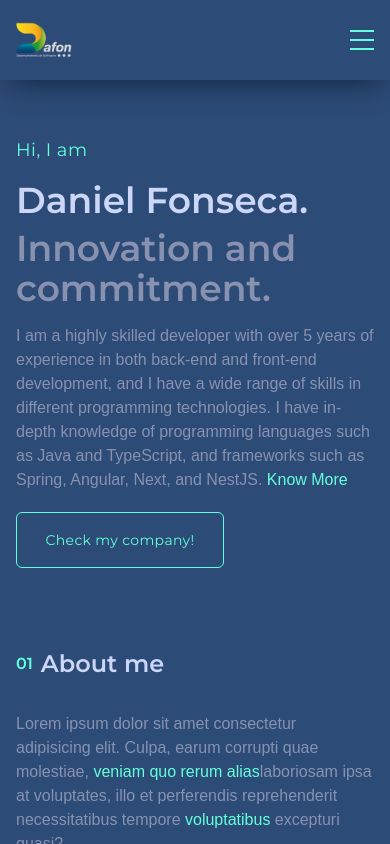
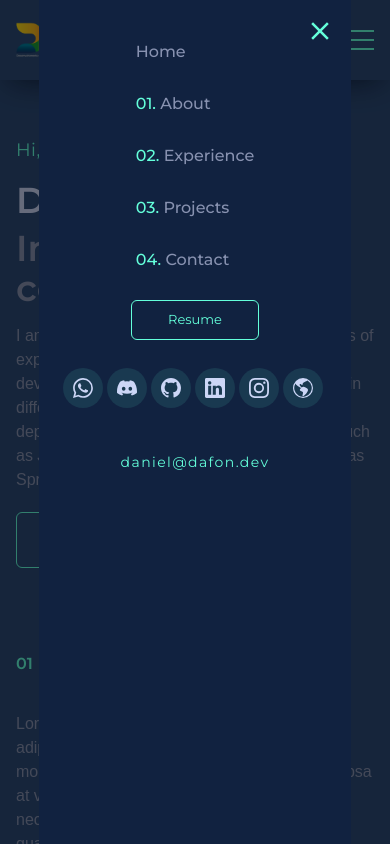
Before and after one commit to Daniel-Fonseca-da-Silva/portfolio-website, a Next.js app: page / in a window 390 px wide. Both pictures are taken after a click on the element 362 px from the left and 40 px from the top of the page. Built offline with nearby package versions, Linux system fonts and the light colour scheme; a web font is replaced by a local one.

Commit message:
feat: Implemented NavBar mobile

```diff
--- a/components/Footer.tsx
+++ b/components/Footer.tsx
@@ -33,10 +33,7 @@ const Footer = () => {
           <BsLinkedin />
         </span>
       </a>
-      <a
-        href="https://www.linkedin.com/in/daniel-f-s-developer/"
-        target="_blank"
-      >
+      <a href="#" target="_blank">
         <span className="w-10 h-10 text-xl bg-hoverColor rounded-full inline-flex items-center justify-center hover:text-textGreen cursor-pointer hover:-translate-y-2 transition-all duration-300">
           <BsInstagram />
         </span>
--- a/components/Navbar.tsx
+++ b/components/Navbar.tsx
@@ -2,12 +2,24 @@ import { logo } from "@/public/assets";
 import Image from "next/image";
 import Link from "next/link";
 import { motion } from "framer-motion";
-import { useRef } from "react";
+import { useRef, useState } from "react";
+import { MdOutlineClose } from "react-icons/md";
+import {
+  BsGithub,
+  BsLinkedin,
+  BsInstagram,
+  BsWhatsapp,
+  BsDiscord,
+  BsGlobeAmericas,
+} from "react-icons/bs";
 
 const Navbar = () => {
+  const [showMenu, setShowMenu] = useState(false);
+
   const ref = useRef<string | any>("");
   const handleScroll = (e: React.MouseEvent<HTMLAnchorElement, MouseEvent>) => {
     e.preventDefault;
+    setShowMenu(false);
     const href = e.currentTarget.href;
     const targetId = href.replace(/.*\#/, "");
     const elem = document.getElementById(targetId);
@@ -21,6 +33,12 @@ const Navbar = () => {
     });
     e.currentTarget.classList.add("active");
   };
+
+  function handleClick(e: any) {
+    if (e.target.contains(ref.current)) {
+      setShowMenu(false);
+    }
+  }
 
   return (
     <div className="w-full shadow-navBar h-20 lg:h-[12vh] sticky top-0 z-50 bg-bodyColor px-4">
@@ -112,11 +130,190 @@ const Navbar = () => {
           </a>
         </div>
         {/* Mobile Navbar */}
-        <div className="w-6 h-5 flex flex-col justify-between items-center mdl:hidden text-4xl text-textGreen cursor-pointer overflow-hidden group">
+        <div
+          onClick={() => setShowMenu(true)}
+          className="w-6 h-5 flex flex-col justify-between items-center mdl:hidden text-4xl text-textGreen cursor-pointer overflow-hidden group"
+        >
           <span className="w-full h-[2px] bg-textGreen inline-flex transform group-hover:translate-x-2 transition-all ease-in-out duration-300"></span>
           <span className="w-full h-[2px] bg-textGreen inline-flex transform group-hover:translate-x-3 transition-all ease-in-out duration-300"></span>
           <span className="w-full h-[2px] bg-textGreen inline-flex transform group-hover:translate-x-1 transition-all ease-in-out duration-300"></span>
         </div>
+        {showMenu && (
+          <div
+            ref={(node) => (ref.current = node)}
+            onClick={handleClick}
+            className="absolute mdl:hidden top-0 right-0 w-full h-screen bg-black bg-opacity-50 flex flex-col items-center"
+          >
+            <motion.div
+              initial={{ x: 20, opacity: 0 }}
+              animate={{ x: 0, opacity: 1 }}
+              transition={{ duration: 0.1 }}
+              className="w-[80%] h-full overflow-y-scroll scrollbarHide bg-[#112240] flex flex-col items-center px-4 py-10 relative"
+            >
+              <MdOutlineClose
+                onClick={() => setShowMenu(false)}
+                className="text-3xl text-textGreen cursor-pointer hover:text-red-500 absolute top-4 right-4"
+              />
+
+              <div className="flex flex-col items-center gap-7">
+                <ul className="flex flex-col text-base gap-7">
+                  <Link
+                    href="#home"
+                    onClick={handleScroll}
+                    className="flex items-center gap-1 font-medium text-textDark hover:text-textGreen cursor-pointer duration-300 nav-link"
+                  >
+                    <motion.li
+                      initial={{ y: 20, opacity: 0 }}
+                      animate={{ y: 0, opacity: 1 }}
+                      transition={{ duration: 0.2, delay: 0.1, ease: "easeIn" }}
+                    >
+                      Home
+                    </motion.li>
+                  </Link>
+                  <Link
+                    href="#about"
+                    onClick={handleScroll}
+                    className="flex items-center gap-1 font-medium text-textDark hover:text-textGreen cursor-pointer duration-300 nav-link"
+                  >
+                    <motion.li
+                      initial={{ y: 20, opacity: 0 }}
+                      animate={{ y: 0, opacity: 1 }}
+                      transition={{ duration: 0.2, delay: 0.2, ease: "easeIn" }}
+                    >
+                      <span className="text-textGreen">01.</span> About
+                    </motion.li>
+                  </Link>
+                  <Link
+                    href="#experience"
+                    onClick={handleScroll}
+                    className="flex items-center gap-1 font-medium text-textDark hover:text-textGreen cursor-pointer duration-300 nav-link"
+                  >
+                    <motion.li
+                      initial={{ y: 20, opacity: 0 }}
+                      animate={{ y: 0, opacity: 1 }}
+                      transition={{ duration: 0.2, delay: 0.3, ease: "easeIn" }}
+                    >
+                      <span className="text-textGreen">02.</span> Experience
+                    </motion.li>
+                  </Link>
+                  <Link
+                    href="#project"
+                    onClick={handleScroll}
+                    className="flex items-center gap-1 font-medium text-textDark hover:text-textGreen cursor-pointer duration-300 nav-link"
+                  >
+                    <motion.li
+                      initial={{ y: 20, opacity: 0 }}
+                      animate={{ y: 0, opacity: 1 }}
+                      transition={{ duration: 0.2, delay: 0.4, ease: "easeIn" }}
+                    >
+                      <span className="text-textGreen">03.</span> Projects
+                    </motion.li>
+                  </Link>
+                  <Link
+                    href="#contact"
+                    onClick={handleScroll}
+                    className="flex items-center gap-1 font-medium text-textDark hover:text-textGreen cursor-pointer duration-300 nav-link"
+                  >
+                    <motion.li
+                      initial={{ y: 20, opacity: 0 }}
+                      animate={{ y: 0, opacity: 1 }}
+                      transition={{ duration: 0.2, delay: 0.5, ease: "easeIn" }}
+                    >
+                      <span className="text-textGreen">04.</span> Contact
+                    </motion.li>
+                  </Link>
+                </ul>
+                <a href="/assets/cv/developer.pdf" target="_blank">
+                  <motion.button
+                    initial={{ opacity: 0 }}
+                    animate={{ opacity: 1 }}
+                    transition={{ delay: 0.6, ease: "easeIn" }}
+                    className="w-32 h-10 rounded-md text-textGreen text-[13px] border border-textGreen hover:bg-hoverColor duration-300"
+                  >
+                    Resume
+                  </motion.button>
+                </a>
+                <div>
+                  <motion.a
+                    initial={{ y: -20, opacity: 0 }}
+                    animate={{ y: 0, opacity: 1 }}
+                    transition={{ delay: 0.1, ease: "easeIn" }}
+                    href="https://wa.me/5524981579339"
+                    target="_blank"
+                  >
+                    <span className="mr-1 w-10 h-10 text-xl bg-hoverColor rounded-full inline-flex items-center justify-center hover:text-textGreen cursor-pointer hover:-translate-y-2 transition-all duration-300">
+                      <BsWhatsapp />
+                    </span>
+                  </motion.a>
+                  <motion.a
+                    initial={{ y: -20, opacity: 0 }}
+                    animate={{ y: 0, opacity: 1 }}
+                    transition={{ delay: 0.2, ease: "easeIn" }}
+                    href="https://discord.gg/Q7YjW9RY"
+                    target="_blank"
+                  >
+                    <span className="mr-1 w-10 h-10 text-xl bg-hoverColor rounded-full inline-flex items-center justify-center hover:text-textGreen cursor-pointer hover:-translate-y-2 transition-all duration-300">
+                      <BsDiscord />
+                    </span>
+                  </motion.a>
+                  <motion.a
+                    initial={{ y: -20, opacity: 0 }}
+                    animate={{ y: 0, opacity: 1 }}
+                    transition={{ delay: 0.3, ease: "easeIn" }}
+                    href="https://github.com/Daniel-Fonseca-da-Silva"
+                    target="_blank"
+                  >
+                    <span className="mr-1 w-10 h-10 text-xl bg-hoverColor rounded-full inline-flex items-center justify-center hover:text-textGreen cursor-pointer hover:-translate-y-2 transition-all duration-300">
+                      <BsGithub />
+                    </span>
+                  </motion.a>
+                  <motion.a
+                    initial={{ y: -20, opacity: 0 }}
+                    animate={{ y: 0, opacity: 1 }}
+                    transition={{ delay: 0.4, ease: "easeIn" }}
+                    href="https://www.linkedin.com/in/daniel-f-s-developer/"
+                    target="_blank"
+                  >
+                    <span className="mr-1 w-10 h-10 text-xl bg-hoverColor rounded-full inline-flex items-center justify-center hover:text-textGreen cursor-pointer hover:-translate-y-2 transition-all duration-300">
+                      <BsLinkedin />
+                    </span>
+                  </motion.a>
+                  <motion.a
+                    initial={{ y: -20, opacity: 0 }}
+                    animate={{ y: 0, opacity: 1 }}
+                    transition={{ delay: 0.5, ease: "easeIn" }}
+                    href="https://www.linkedin.com/in/daniel-f-s-developer/"
+                    target="_blank"
+                  >
+                    <span className="mr-1 w-10 h-10 text-xl bg-hoverColor rounded-full inline-flex items-center justify-center hover:text-textGreen cursor-pointer hover:-translate-y-2 transition-all duration-300">
+                      <BsInstagram />
+                    </span>
+                  </motion.a>
+                  <motion.a
+                    initial={{ y: -20, opacity: 0 }}
+                    animate={{ y: 0, opacity: 1 }}
+                    transition={{ delay: 0.6, ease: "easeIn" }}
+                    href="https://dafon.dev/en/solucoes-english/"
+                    target="_blank"
+                  >
+                    <span className="mr-1 w-10 h-10 text-xl bg-hoverColor rounded-full inline-flex items-center justify-center hover:text-textGreen cursor-pointer hover:-translate-y-2 transition-all duration-300">
+                      <BsGlobeAmericas />
+                    </span>
+                  </motion.a>
+                </div>
+                <motion.a
+                  initial={{ opacity: 0 }}
+                  animate={{ opacity: 1 }}
+                  transition={{ delay: 1.2, ease: "easeIn" }}
+                  href="mailto:daniel@dafon.dev"
+                  className="text-sm w-72 tracking-widest text-textGreen text-center mt-4"
+                >
+                  <p>daniel@dafon.dev</p>
+                </motion.a>
+              </div>
+            </motion.div>
+          </div>
+        )}
       </div>
     </div>
   );
```
Also changed, not shown: components/Contact.tsx (+6 -4 lines).
